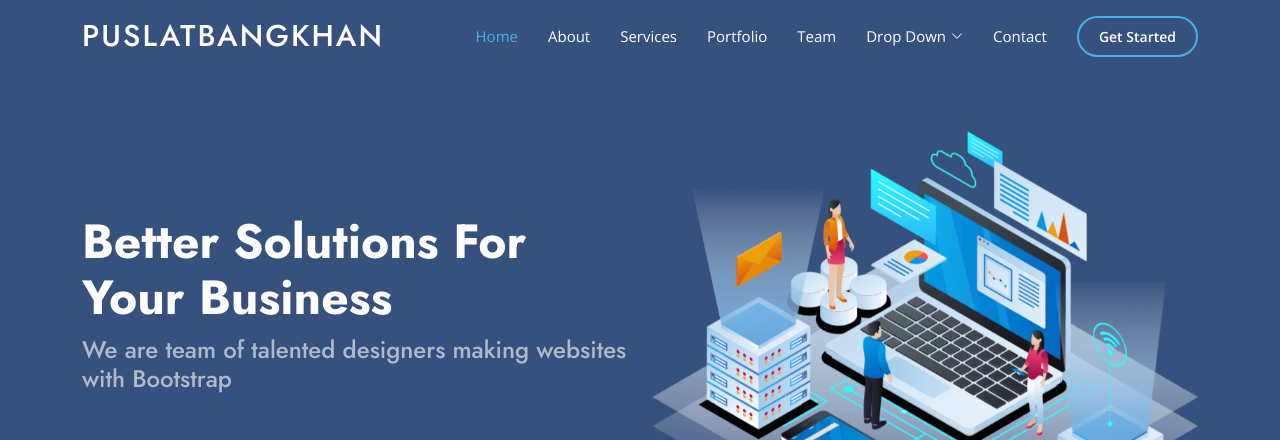
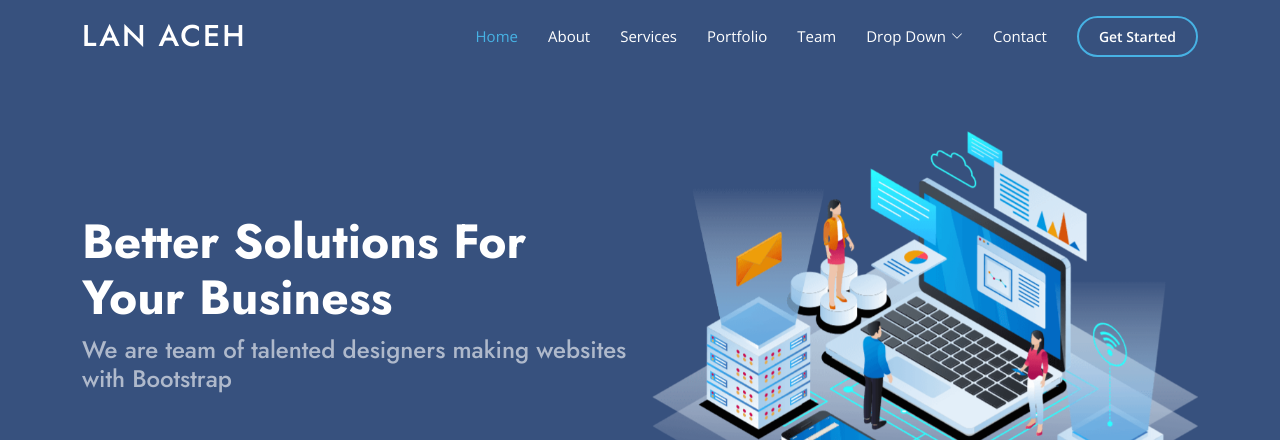
Before and after one commit to aldy-xasta/aldy.dcust.com, a plain HTML site: page index.html in a window 1280 px wide. Shown: the top 440 px of the page. Drawn offline with nearby package versions, Linux system fonts and the light colour scheme.

Commit message:
ubah title

```diff
--- a/index.html
+++ b/index.html
@@ -5,7 +5,7 @@
   <meta charset="utf-8">
   <meta content="width=device-width, initial-scale=1.0" name="viewport">
 
-  <title>LAN Testing - Index</title>
+  <title>LAN ACEH - Index</title>
   <meta content="" name="description">
   <meta content="" name="keywords">
 
@@ -43,7 +43,7 @@
   <header id="header" class="fixed-top ">
     <div class="container d-flex align-items-center">
 
-      <h1 class="logo me-auto"><a href="index.html">PUSLATBANGKHAN</a></h1>
+      <h1 class="logo me-auto"><a href="index.html">LAN ACEH</a></h1>
       <!-- Uncomment below if you prefer to use an image logo -->
       <!-- <a href="index.html" class="logo me-auto"><img src="assets/img/logo.png" alt="" class="img-fluid"></a>-->
 
```
